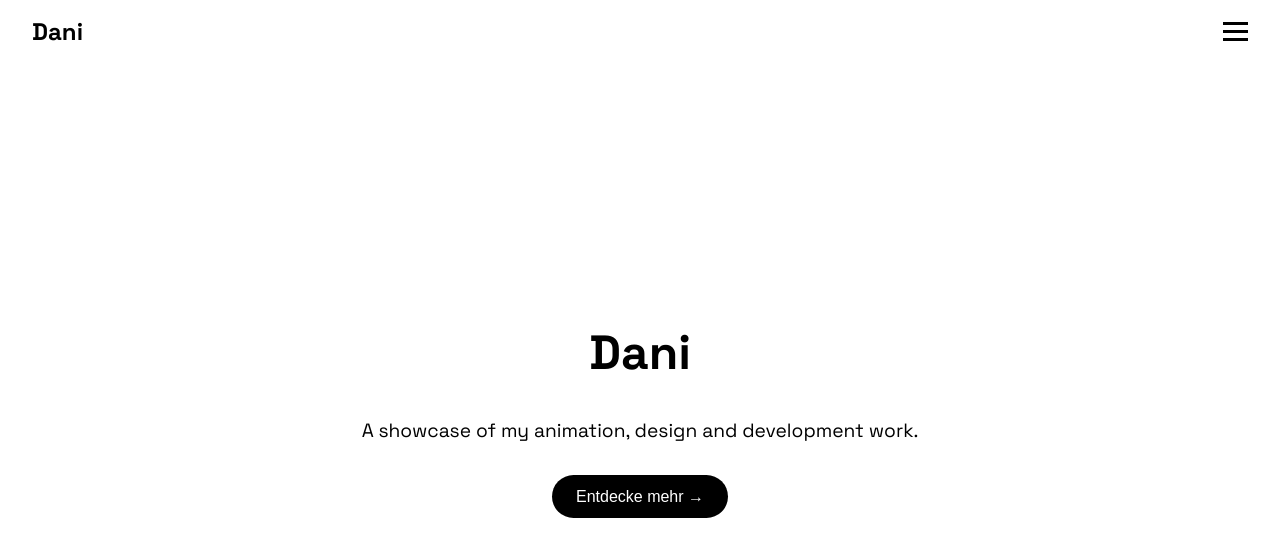
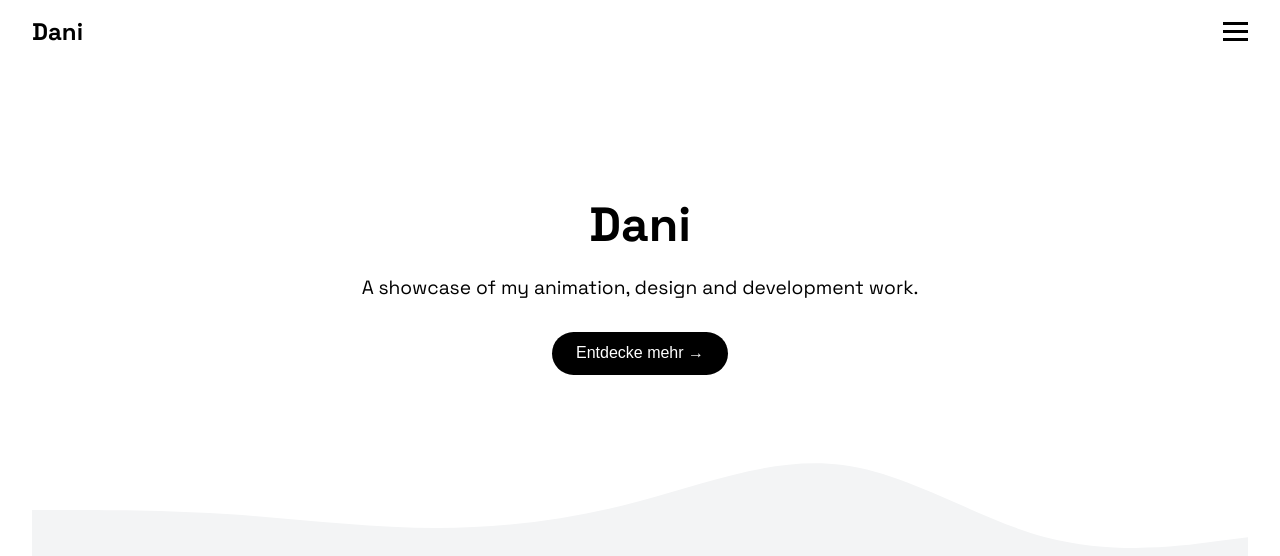
Before and after one commit to inbetweened/portfolio, a Next.js app: page / in a window 1280 px wide. Shown: the top 556 px of the page. Built offline with nearby package versions, Linux system fonts and the light colour scheme.

Commit message:
Update Hero.jsx

```diff
--- a/components/Hero.jsx
+++ b/components/Hero.jsx
@@ -3,17 +3,32 @@ import styles from '../styles/Hero.module.css';
 
 export default function Hero({ navbarRef }) {
   return (
-    <motion.section
-      className={styles.hero}
+    <section className={styles.hero}>
+      <motion.div
         initial={{ opacity: 0, y: 50 }}
         animate={{ opacity: 1, y: 0 }}
         transition={{ duration: 1 }}
+        className={styles.heroContent}
       >
         <h2>Dani</h2>
         <p>A showcase of my animation, design and development work.</p>
         <button onClick={() => navbarRef?.current?.openMenu()}>
           Entdecke mehr →
         </button>
-    </motion.section>
+      </motion.div>
+
+      {/* Hintergrund-Welle */}
+      <svg
+        className={styles.wave}
+        viewBox="0 0 1440 320"
+        preserveAspectRatio="none"
+        xmlns="http://www.w3.org/2000/svg"
+      >
+        <path
+          fill="#f3f4f5"
+          d="M0,160L40,160C80,160,160,160,240,165.3C320,171,400,181,480,181.3C560,181,640,171,720,149.3C800,128,880,96,960,106.7C1040,117,1120,171,1200,192C1280,213,1360,203,1400,197.3L1440,192L1440,320L1400,320C1360,320,1280,320,1200,320C1120,320,1040,320,960,320C880,320,800,320,720,320C640,320,560,320,480,320C400,320,320,320,240,320C160,320,80,320,40,320L0,320Z"
+        ></path>
+      </svg>
+    </section>
   );
 }
```
Lines whose indentation alone changed are shown as unchanged.
